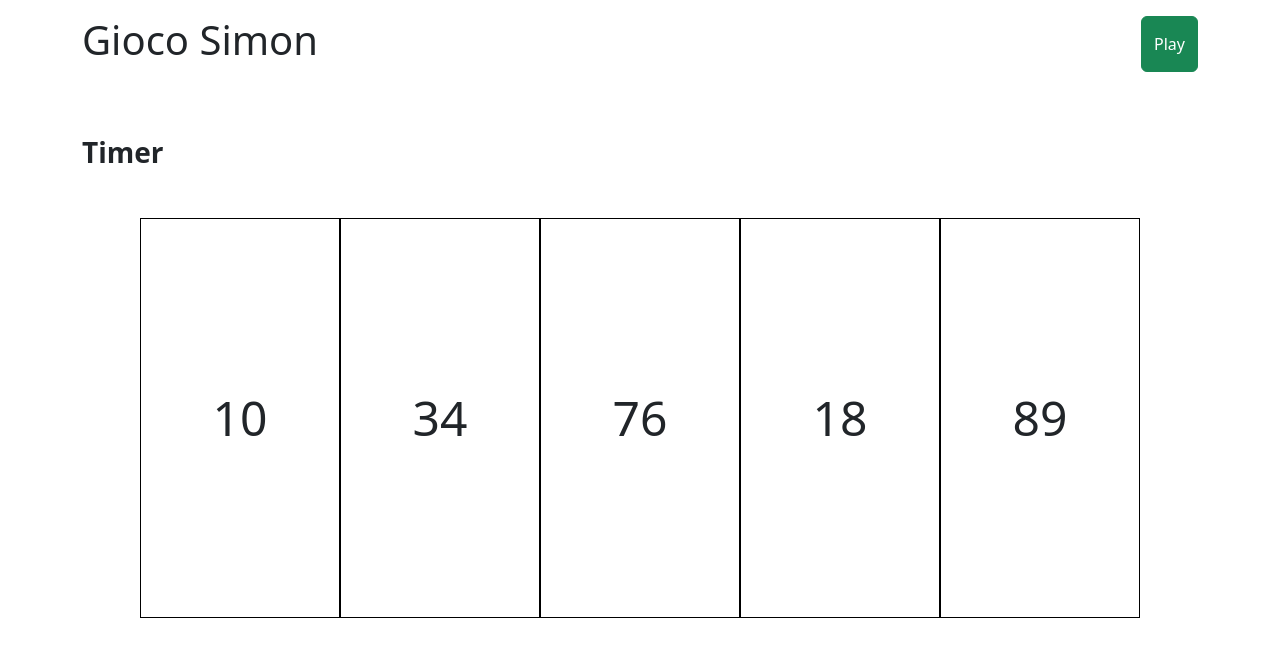
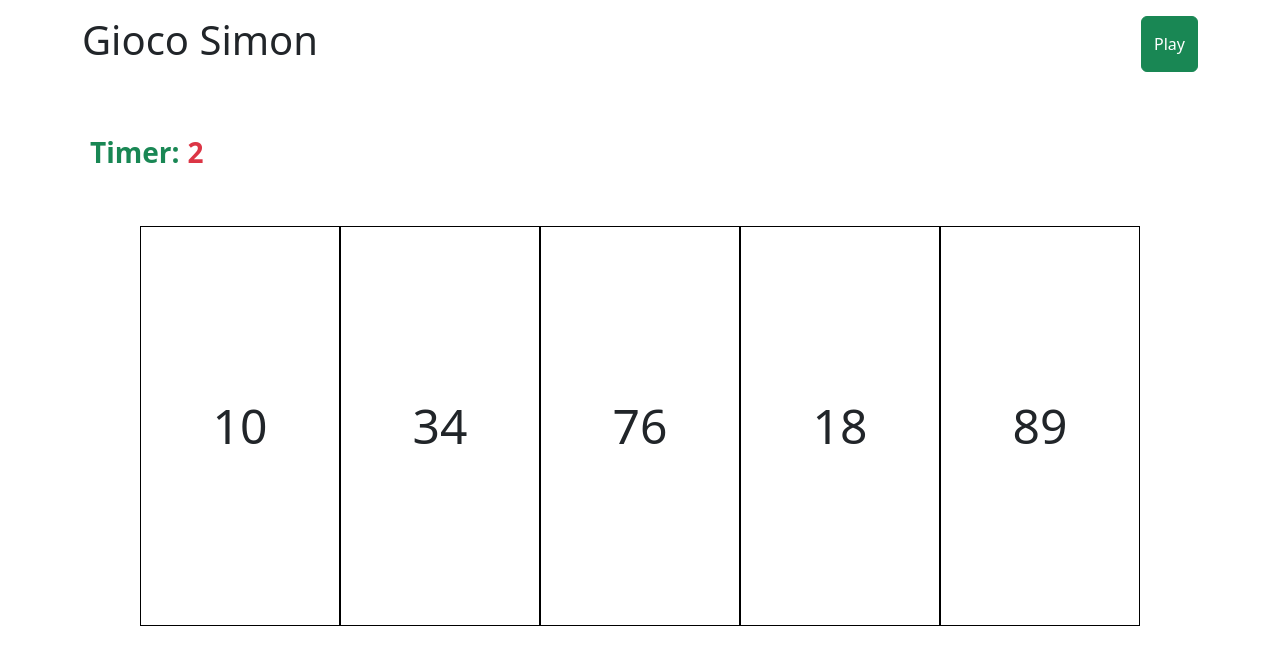
Before and after one commit to gdemartino93/js-simon, a plain HTML site: page index.html in a window 1280 px wide. Both pictures are taken after a click on the button "Play". Drawn offline with nearby package versions, Linux system fonts and the light colour scheme.

Commit message:
output timer

```diff
--- a/index.html
+++ b/index.html
@@ -19,8 +19,9 @@
                 </div>
         </HEAder>
         <main>
-            <div class="col-12 my-5">
-                <h3 class="fw-bold ">Timer</h3>
+            <div class="col-12 my-5 d-flex">
+                <h3 class="fw-bold text-success mx-2 ">Timer:</h3>
+                <h3 class="fw-bold text-danger" id="timerOutput"> </h3>
             </div>
             <div class="row justify-content-center" id="gioco"></div>
         </main>
--- a/js/main.js
+++ b/js/main.js
@@ -28,8 +28,7 @@ function(){
     }
     let tempo = 3;
     let timer = setInterval(function(){
-
-        console.log(tempo);
+    document.getElementById("timerOutput").innerHTML=`${tempo}`
         if (tempo === 0){
             clearInterval(timer)
         }
@@ -37,4 +36,5 @@ function(){
             tempo--
         }
     }, 1000)
+
 })
```
